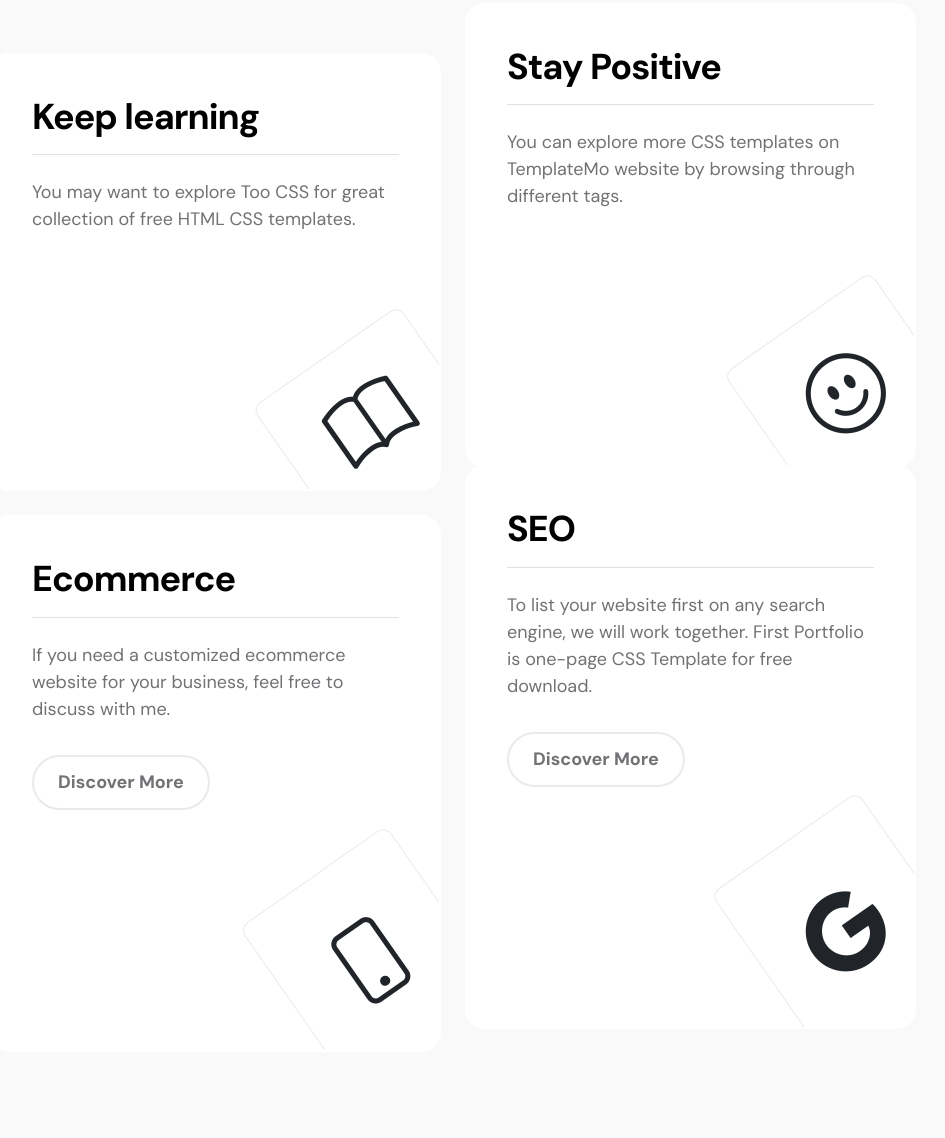
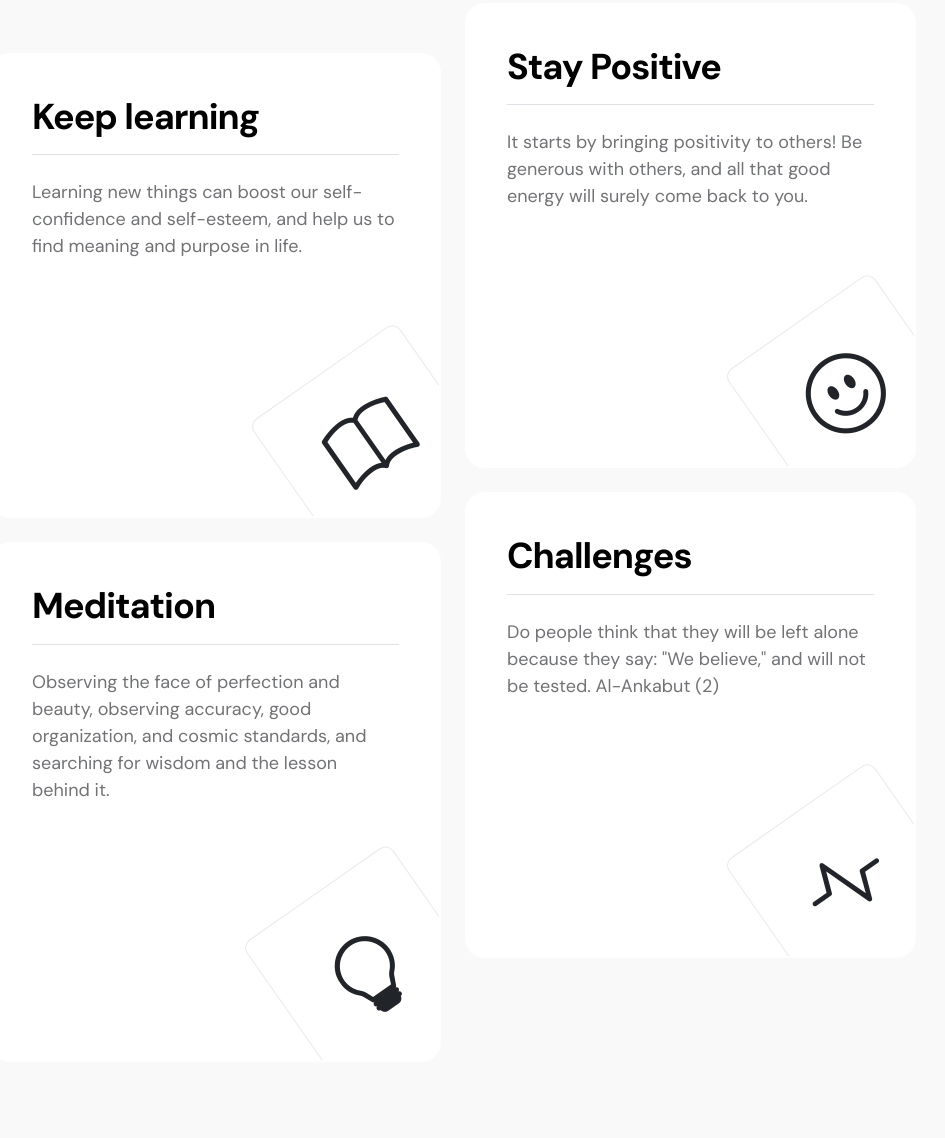
Before and after one commit to elmaslouhymouaad/elmaslouhymouaad.github.io, a plain HTML site: page index.html in a window 1280 px wide. Shown: the part 2060-3198 px from the top of the page, without its empty margins (187-1132 px from the left). Drawn offline with Linux system fonts and the light colour scheme.

Commit message:
third commit

```diff
--- a/index.html
+++ b/index.html
@@ -245,7 +245,7 @@ https://templatemo.com/tm-578-first-portfolio
                                         <div class="d-flex flex-wrap align-items-center border-bottom mb-4 pb-3">
                                             <h3 class="mb-0">Keep learning</h3>
                                         </div>
-                                        <p>You may want to explore Too CSS for great collection of free HTML CSS templates.</p>
+                                        <p>Learning new things can boost our self-confidence and self-esteem, and help us to find meaning and purpose in life.</p>
                                         <div class="services-icon-wrap d-flex justify-content-center align-items-center">
                                             <i class="services-icon bi-book"></i>
                                         </div>
@@ -258,7 +258,7 @@ https://templatemo.com/tm-578-first-portfolio
                                             <h3 class="mb-0">Stay Positive</h3>
                                         </div>
 
-                                        <p>You can explore more CSS templates on TemplateMo website by browsing through different tags.</p>
+                                        <p>It starts by bringing positivity to others! Be generous with others, and all that good energy will surely come back to you.</p>
 
                                         <div class="services-icon-wrap d-flex justify-content-center align-items-center">
                                             <i class="services-icon bi-emoji-smile"></i>
@@ -269,15 +269,11 @@ https://templatemo.com/tm-578-first-portfolio
                                 <div class="col-lg-6 col-12">
                                     <div class="services-thumb">
                                         <div class="d-flex flex-wrap align-items-center border-bottom mb-4 pb-3">
-                                            <h3 class="mb-0">Ecommerce</h3>
+                                            <h3 class="mb-0">Meditation</h3>
                                         </div>
-
-                                        <p>If you need a customized ecommerce website for your business, feel free to discuss with me.</p>
-
-                                        <a href="#" class="custom-btn custom-border-btn btn mt-3">Discover More</a>
-
+                                        <p>Observing the face of perfection and beauty, observing accuracy, good organization, and cosmic standards, and searching for wisdom and the lesson behind it.</p>
                                         <div class="services-icon-wrap d-flex justify-content-center align-items-center">
-                                            <i class="services-icon bi-phone"></i>
+                                            <i class="services-icon bi-lightbulb"></i>
                                         </div>
                                     </div>
                                 </div>
@@ -285,15 +281,11 @@ https://templatemo.com/tm-578-first-portfolio
                                 <div class="col-lg-6 col-12">
                                     <div class="services-thumb services-thumb-up">
                                         <div class="d-flex flex-wrap align-items-center border-bottom mb-4 pb-3">
-                                            <h3 class="mb-0">SEO</h3>
+                                            <h3 class="mb-0">Challenges</h3>
                                         </div>
-
-                                        <p>To list your website first on any search engine, we will work together. First Portfolio is one-page CSS Template for free download.</p>
-
-                                        <a href="#" class="custom-btn custom-border-btn btn mt-3">Discover More</a>
-
+                                        <p>Do people think that they will be left alone because they say: "We believe," and will not be tested.  Al-Ankabut (2)</p>
                                         <div class="services-icon-wrap d-flex justify-content-center align-items-center">
-                                            <i class="services-icon bi-google"></i>
+                                            <i class="services-icon bi-activity"></i>
                                         </div>
                                     </div>
                                 </div>
@@ -310,7 +302,7 @@ https://templatemo.com/tm-578-first-portfolio
 
                         <div class="col-lg-8 col-md-8 col-12 ms-auto">
                             <div class="section-title-wrap d-flex justify-content-center align-items-center mb-4">
-                               <h2 class="text-white ms-4 mb-0">Projects</h2>
+                               <h2 class="text-white ms-4 mb-0">Publications</h2>
                             </div>
                         </div>
 
@@ -319,9 +311,9 @@ https://templatemo.com/tm-578-first-portfolio
                         <div class="col-lg-4 col-md-6 col-12">
                             <div class="projects-thumb">
                                 <div class="projects-info">
-                                    <small class="projects-tag">Branding</small>
+                                    <small class="projects-tag">Mar 22, 2022</small>
 
-                                    <h3 class="projects-title">Zoik agency</h3>
+                                    <h5 class="projects-title">SQL SERVER: Shrink Log File of all databases in one script</h5>
                                 </div>
 
                                 <a href="images/projects/nikhil-KO4io-eCAXA-unsplash.jpg" class="popup-image">
@@ -368,8 +360,6 @@ https://templatemo.com/tm-578-first-portfolio
 
                             <div class="col-lg-6 col-md-8 col-12">
                                 <div class="section-title-wrap d-flex justify-content-center align-items-center mb-5">
-                                    <img src="images/aerial-view-man-using-computer-laptop-wooden-table.jpg" class="avatar-image img-fluid" alt="">
-
                                     <h2 class="text-white ms-4 mb-0">Say Hi</h2>
                                 </div>
                             </div>
```
